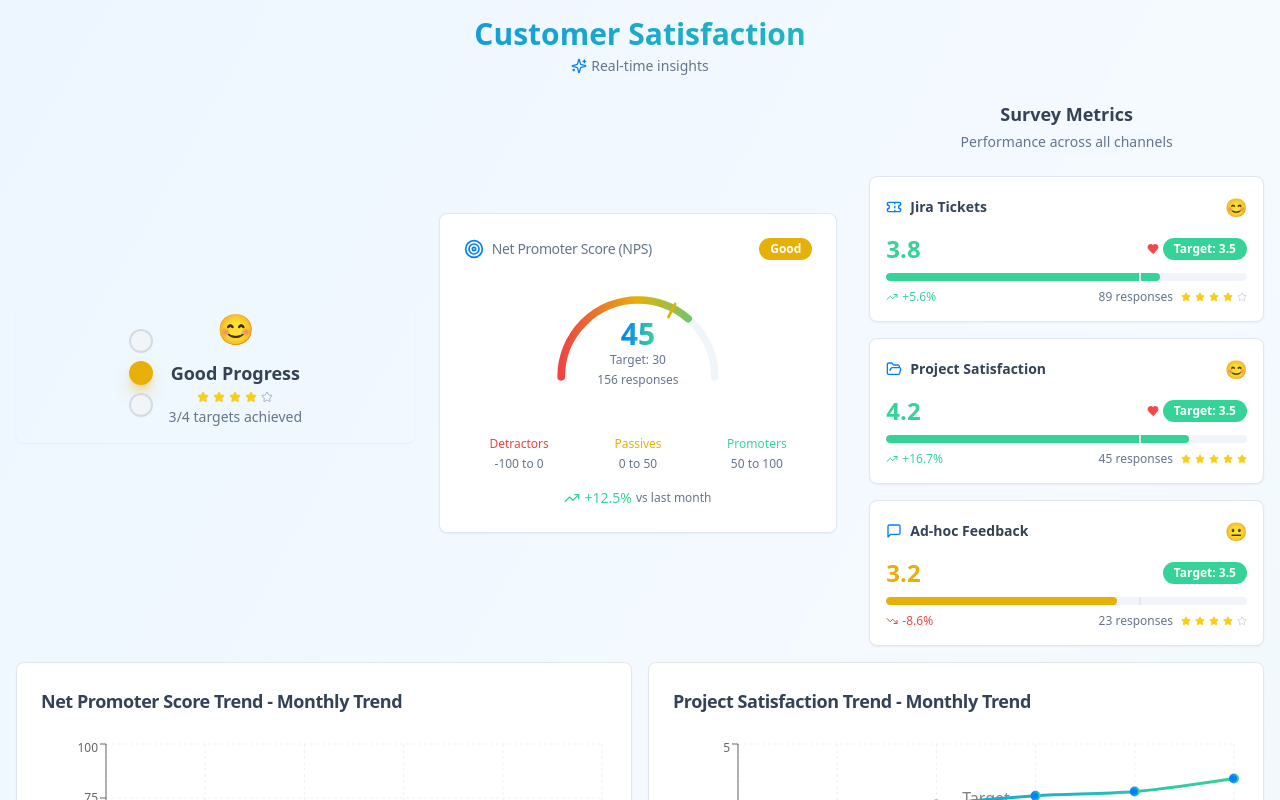
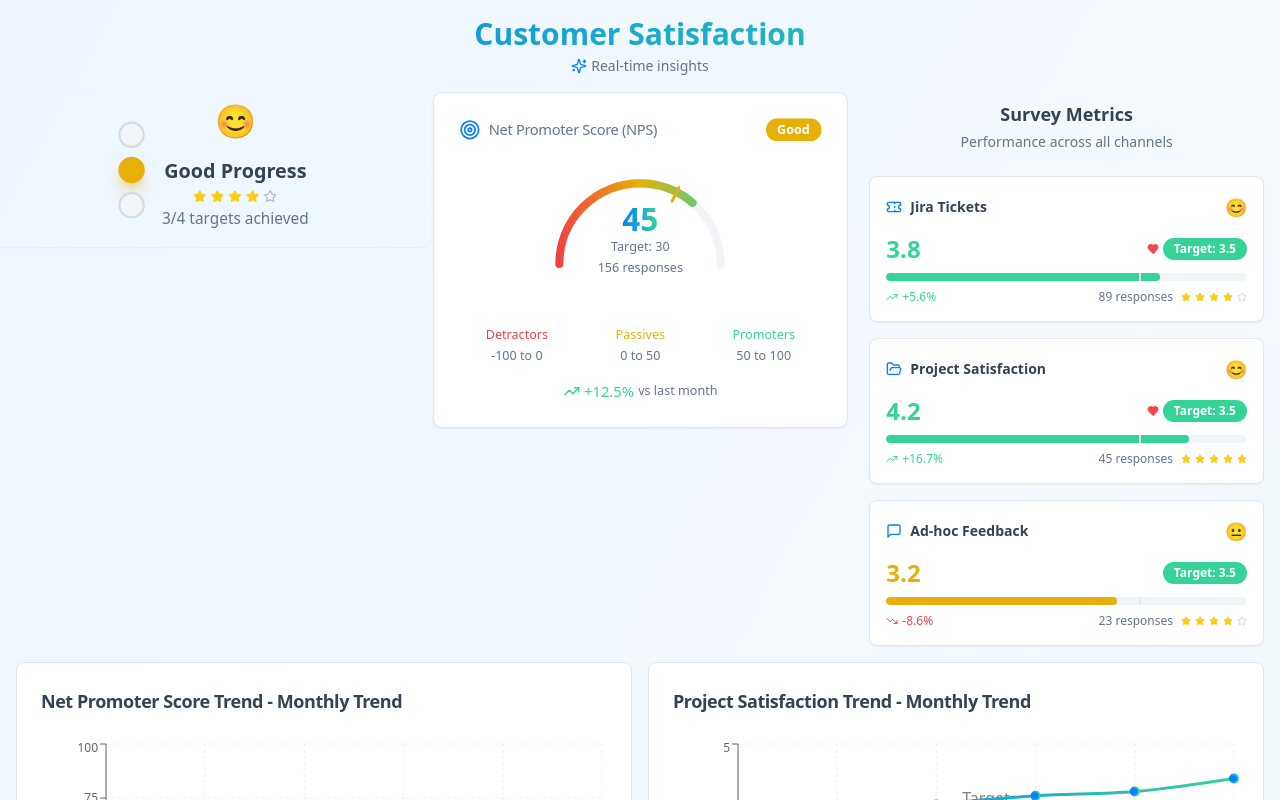
Before and after one commit to pingtanay-stack/satisfaction-sight-dashboard, a React (Vite) app: page / in a window 1280 px wide. Shown: the top 800 px of the page. Built offline with nearby package versions, Linux system fonts and the light colour scheme.

Commit message:
Refactor dashboard layout
Adjust layout of traffic light and NPS card.

```diff
--- a/src/pages/Index.tsx
+++ b/src/pages/Index.tsx
@@ -123,23 +123,23 @@ const Index = () => {
         {/* Main Dashboard Layout - Traffic Light & NPS Side by Side */}
         <div className="grid grid-cols-1 xl:grid-cols-3 gap-8 mb-8">
           {/* Left Side - Traffic Light & NPS */}
-          <div className="xl:col-span-2 grid grid-cols-1 lg:grid-cols-2 gap-6">
-            {/* Traffic Light - Bigger */}
-            <div className="flex items-center justify-center">
-              <div className="w-full max-w-md">
+          <div className="xl:col-span-2 grid grid-cols-1 lg:grid-cols-2 gap-8">
+            {/* Traffic Light - Much Bigger */}
+            <div className="flex items-start justify-center">
+              <div className="w-full max-w-lg transform scale-110">
                 <OverallTrafficLight metrics={metrics} />
               </div>
             </div>
 
-            {/* NPS Gauge - Bigger */}
-            <div className="flex items-center justify-center">
-              <div className="w-full max-w-md">
+            {/* NPS Gauge - Bigger to match right side height */}
+            <div className="flex items-start justify-center">
+              <div className="w-full max-w-lg">
                 <NPSGauge
                   currentScore={metrics.nps.current}
                   target={metrics.nps.target}
                   trend={12.5}
                   respondents={metrics.nps.respondents}
-                  className="animate-fade-in w-full"
+                  className="animate-fade-in w-full transform scale-105"
                 />
               </div>
             </div>
```
